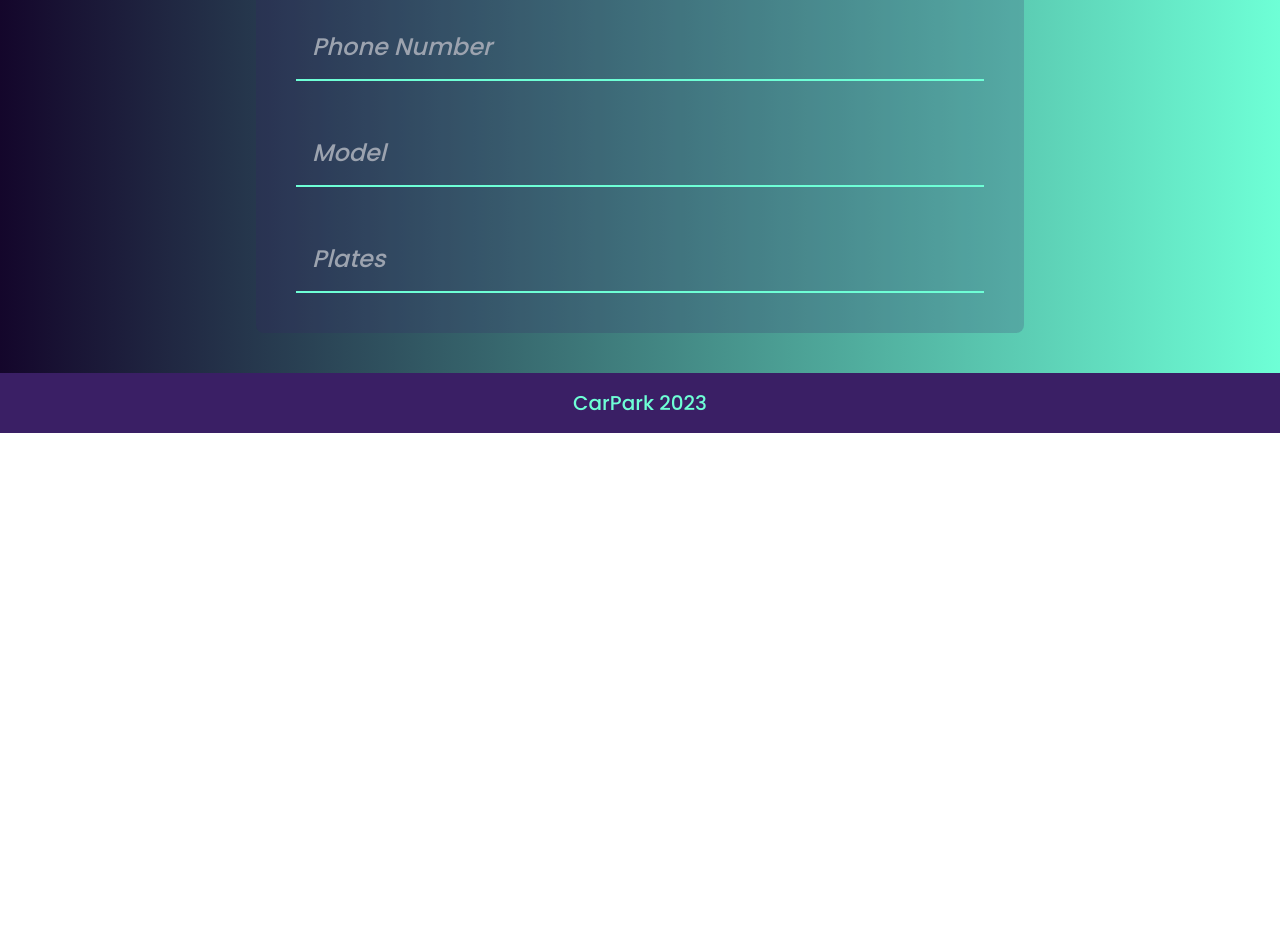
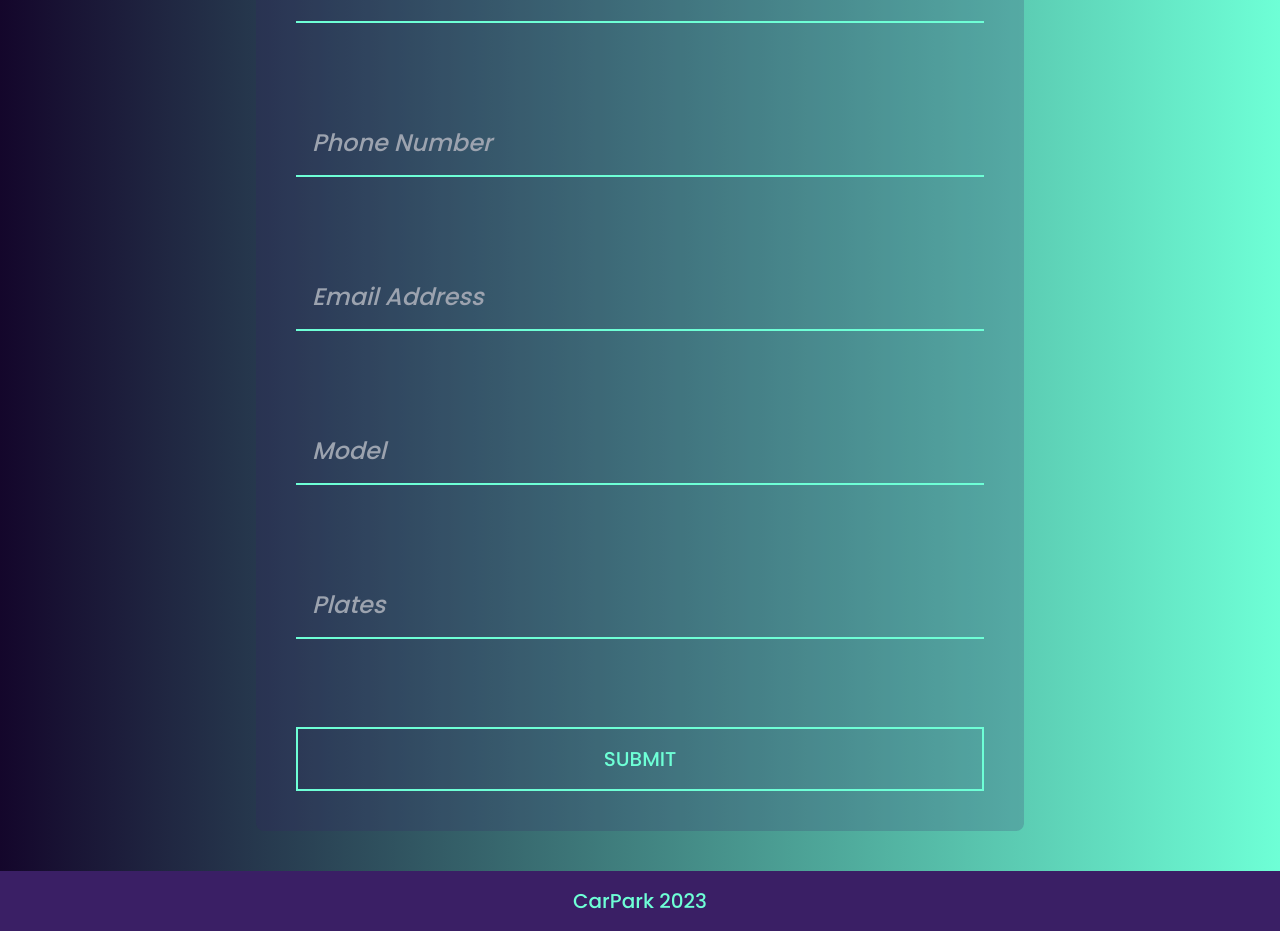
Before and after one commit to asztonski/parking-app, a Next.js app: page / in a window 1280 px wide. Shown: the part 700-1631 px from the top of the page. Before the commit the page ends 1133 px from the top, so only its background shows below. Built offline with nearby package versions, Linux system fonts and the light colour scheme.

Commit message:
form validation setup

```diff
--- a/src/app/api/formData.js
+++ b/src/app/api/formData.js
@@ -1,7 +1,8 @@
 export const initialFormFields = [
-    { label: 'First Name', name: 'first name', type: 'text', value: '' },
-    { label: 'Last Name', name: 'last name', type: 'text', value: '' },
+    { label: 'First Name', name: 'firstName', type: 'text', value: '' },
+    { label: 'Last Name', name: 'lastName', type: 'text', value: '' },
     { label: 'Phone Number', name: 'phone', type: 'number', value: '' },
+    { label: 'Email Address', name: 'email', type: 'email', value: '' },
     { label: 'Model', name: 'model', type: 'text', value: '' },
-    { label: 'Plates', name: 'model', type: 'text', value: '' },
+    { label: 'Plates', name: 'plates', type: 'text', value: '' },
   ];
--- a/src/app/components/UI/Form/Input.tsx
+++ b/src/app/components/UI/Form/Input.tsx
@@ -1,25 +1,30 @@
 type InputProps = {
-    label: string,
     name: string,
     type: string,
     value: string,
     placeholder: string,
-    onChange: () => void;
+    id: string,
+    error: boolean,
+    touched: boolean,
+    onChange: (event: React.ChangeEvent<HTMLInputElement>) => void;
+    onBlur: (event: React.ChangeEvent<HTMLInputElement>) => void;
 }
 
-export const Input:React.FC<InputProps> = ({ label, name, type, value, placeholder, onChange }) => {
+export const Input:React.FC<InputProps> = ({ name, type, value, placeholder, id, error, touched, onChange, onBlur }) => {
     return (
-      <div className="w-full flex flex-col gap-6 uppercase text-2xl">
+      <div className="w-full flex flex-col gap-6 uppercase">
         <input
           type={type}
-          id={name}
+          id={id}
           name={name}
           value={value}
           onChange={onChange}
-          className="p-4 bg-transparent border-primary border-b-2 italic"
+          onBlur={onBlur}
+          className={`p-4 bg-transparent ${error && touched ? 'border-red-500' : 'border-primary'} border-b-2 italic text-2xl`}
           placeholder={placeholder}
           required
         />
+        <span className={`text-red-500 ${error && touched ? 'opacity-100' : 'opacity-0'} duration-[0.34s] ease-[ease]`}>Please provide correct {id}</span>
       </div>
     );
   };
--- a/src/app/helpers/formSchema.ts
+++ b/src/app/helpers/formSchema.ts
@@ -1,14 +1,13 @@
 import * as yup from 'yup'
 
-const validationSchema = yup.object().shape({
+export const formSchema = yup.object().shape({
     firstName: yup.string().required('First name is required'),
     lastName: yup.string().required('Last name is required'),
-    phoneNumber: yup.string()
+    phone: yup.string()
       .matches(/^[0-9]+$/, 'Must be only digits')
       .min(10, 'Phone number is too short')
       .required('Phone number is required'),
+    email: yup.string().email().required("Please enter a valid email"),
     model: yup.string().required('Model is required'),
     plates: yup.string().required('Plates are required'),
   });
-
-export default validationSchema
--- a/src/app/steps/Form/Form.tsx
+++ b/src/app/steps/Form/Form.tsx
@@ -1,18 +1,43 @@
 "use client";
-import { useState } from "react";
+import { useContext } from "react";
 import { Input } from "@/app/components/UI/Form/Input";
 import { initialFormFields } from "@/app/api/formData"
+import { useFormik } from "formik";
+import { AppContext } from "@/app/contexts/AppContext";
+import { Button } from "@/app/components/UI/Button/Button";
+import { formSchema } from "@/app/helpers/formSchema";
 
 export const Form = () => {
+    const { setCustomerData } = useContext(AppContext)
+
+    const onSubmit = () => {
+        console.log('dupa')
+    }
+
+    const { values, errors, touched, handleBlur, handleChange, handleSubmit } = useFormik({
+        initialValues: {
+            firstName: '',
+            lastName: '',
+            phone: '',
+            email: '',
+            model: '',
+            plates: ''
+        },
+        validationSchema: formSchema,
+        onSubmit,
+    })
+
+
   return (
     <div className="w-full">
       <form
         className="relative p-10 w-full flex flex-col gap-10 after:absolute after:-z-10 after:bg-secondary after:opacity-20 after:w-full after:h-full after:rounded-lg after:inset-0"
-        action=""
+        onSubmit={handleSubmit}
       >
-        {initialFormFields.map((input, id) => (
-            <Input placeholder={input.label} key={id} label={input.label} name={input.name} required  />
+        {initialFormFields.map((input, index) => (
+            <Input value={values[input.name]} onChange={handleChange} onBlur={handleBlur} placeholder={input.label} key={index} id={input.name} name={input.name} error={errors[input.name]} touched={touched[input.name]} />
         ))}
+        <Button type="submit">Submit</Button>
       </form>
     </div>
   );
```
